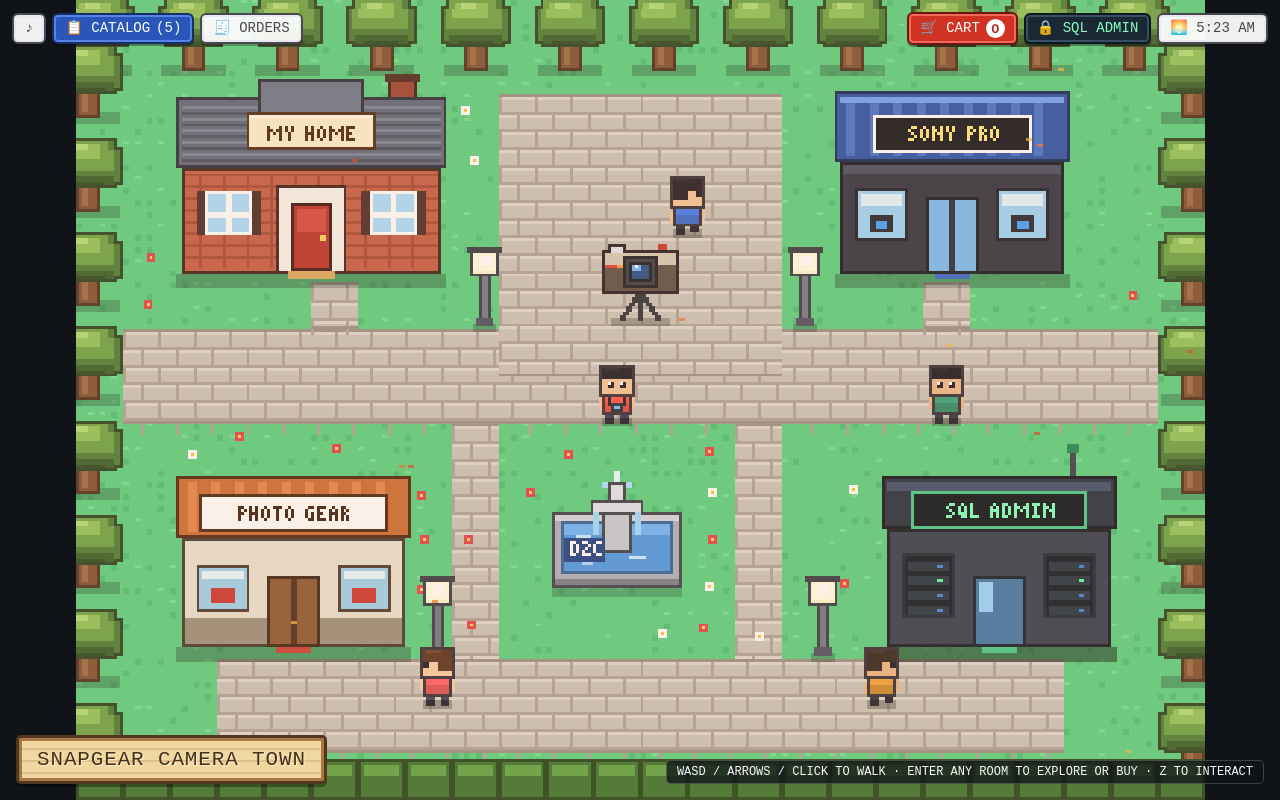
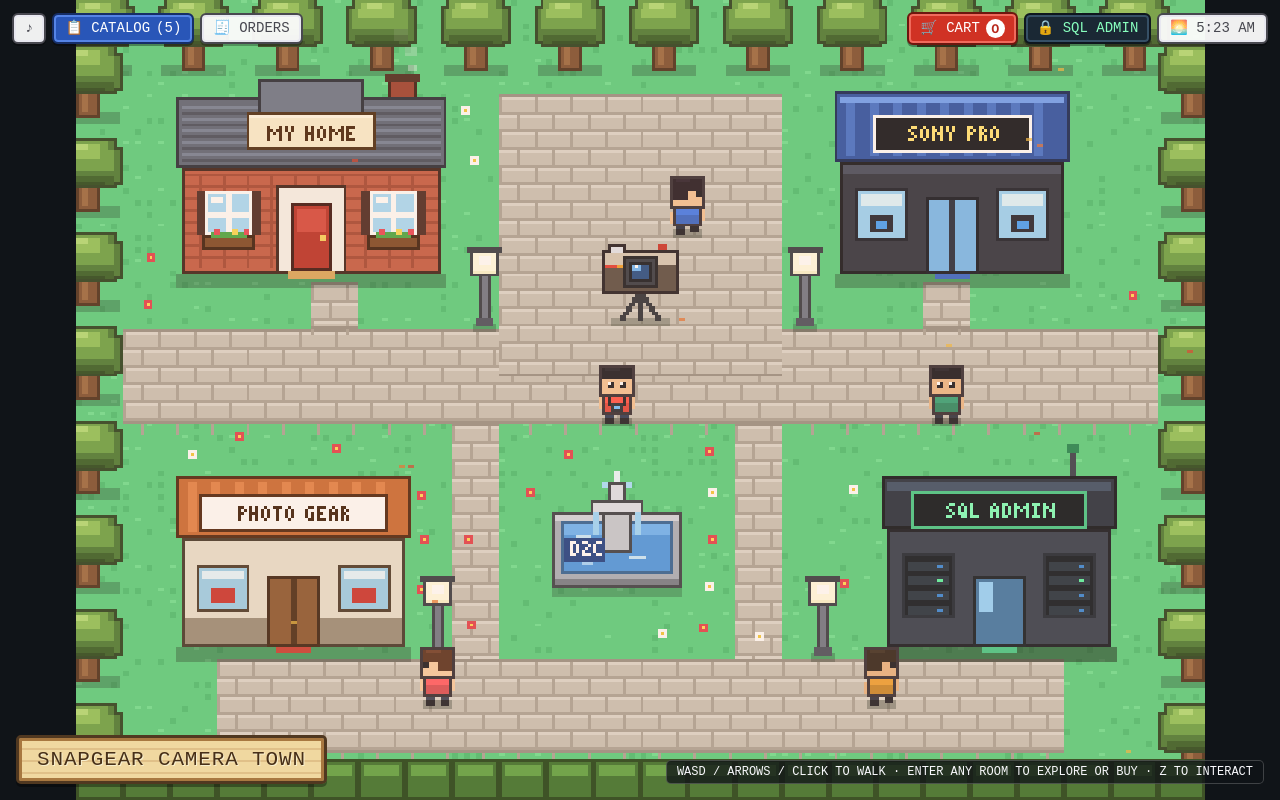
Before and after one commit to clark970417-eng/snapgear-camera-store, a website with bundled scripts: page public/index.html in a window 1280 px wide. Built offline with nearby package versions, Linux system fonts and the light colour scheme; files whose address does not match are found by name; a web font is replaced by a local one.

Commit message:
polish: enrich pixel art details, chimney smoke, idle breathing, dash dust puffs, and GBA modal transitions

```diff
--- a/public/css/style.css
+++ b/public/css/style.css
@@ -571,6 +571,24 @@ body.dlg-open #quickDock {
   flex-direction: column;
   overflow: hidden;
   color: var(--gba-ink);
+  animation: gbaPopIn 0.14s cubic-bezier(0.2, 0.9, 0.3, 1.05);
+}
+
+@keyframes gbaPopIn {
+  from { opacity: 0; transform: scale(0.96) translateY(8px); }
+  to { opacity: 1; transform: scale(1) translateY(0); }
+}
+
+.gba-win-body::-webkit-scrollbar {
+  width: 9px;
+}
+.gba-win-body::-webkit-scrollbar-track {
+  background: #eceef6;
+}
+.gba-win-body::-webkit-scrollbar-thumb {
+  background: #9aa2b8;
+  border-radius: 5px;
+  border: 2px solid #eceef6;
 }
 
 .gba-window.narrow {
--- a/public/js/pixel-world.js
+++ b/public/js/pixel-world.js
@@ -214,14 +214,21 @@ function drawMyHomeBuilding(ctx, x, y, isNight) {
   // White trim porch surround
   box(ctx, x + 36, y + 38, 24, 30, "#f4f2ec", "#3e241e");
 
-  // Windows with dark shutters
+  // Windows with dark shutters & flower planter boxes
   const wc = isNight ? "#ffe498" : "#a8dcfa";
   for (const wx of [x + 12, x + 68]) {
     px(ctx, wx - 3, y + 40, "#4c2c28", 3, 15);
     px(ctx, wx + 16, y + 40, "#4c2c28", 3, 15);
     box(ctx, wx, y + 40, 16, 15, wc, "#fcfcfc");
+    px(ctx, wx + 2, y + 42, "#ffffff", 4, 2);
     px(ctx, wx + 7, y + 41, "#fcfcfc", 2, 13);
     px(ctx, wx + 1, y + 47, "#fcfcfc", 14, 2);
+    // Cute flower planter box under window
+    box(ctx, wx - 1, y + 55, 18, 5, "#7c4a2a", "#3e2214");
+    px(ctx, wx + 2, y + 54, "#4aa848", 12, 2);
+    px(ctx, wx + 3, y + 53, "#e84858", 2, 2);
+    px(ctx, wx + 9, y + 53, "#f8d858", 2, 2);
+    px(ctx, wx + 13, y + 53, "#e84858", 2, 2);
   }
 
   // Front red cottage door
@@ -377,6 +384,7 @@ function drawChibi(ctx, x, y, opts) {
   } = opts;
 
   const step = frame === 1 ? -1 : frame === 3 ? 1 : 0;
+  const idleBob = frame === 0 && opts.bob ? opts.bob : 0;
   px(ctx, x + 3, y + 14, "rgba(18,32,26,0.3)", 10, 3);
 
   const leftLegY = y + 12 + (step < 0 ? -1 : 0);
@@ -386,36 +394,37 @@ function drawChibi(ctx, x, y, opts) {
   px(ctx, x + 4, leftLegY, pants, 3, 2);
   px(ctx, x + 9, rightLegY, pants, 3, 2);
 
-  box(ctx, x + 3, y + 6, 10, 7, shirt, OUTLINE);
-  px(ctx, x + 4, y + 7, shade(shirt, 1.18), 8, 2);
+  const by = y + idleBob;
+  box(ctx, x + 3, by + 6, 10, 7, shirt, OUTLINE);
+  px(ctx, x + 4, by + 7, shade(shirt, 1.18), 8, 2);
   if (cameraStrap) {
-    px(ctx, x + 5, y + 7, "#202228", 1, 3);
-    px(ctx, x + 10, y + 7, "#202228", 1, 3);
-    px(ctx, x + 6, y + 9, "#2a2e38", 4, 3);
-    px(ctx, x + 7, y + 10, "#70c0ff", 2, 1);
-  }
-
-  px(ctx, x + 2, y + 7 + (step > 0 ? 1 : 0), skin, 1, 4);
-  px(ctx, x + 13, y + 7 + (step < 0 ? 1 : 0), skin, 1, 4);
-
-  box(ctx, x + 2, y - 3, 12, 10, skin, OUTLINE);
-  px(ctx, x + 2, y - 4, OUTLINE, 12, 5);
-  px(ctx, x + 3, y - 3, hair, 10, 4);
-  px(ctx, x + 4, y - 3, shade(hair, 1.25), 5, 1);
+    px(ctx, x + 5, by + 7, "#202228", 1, 3);
+    px(ctx, x + 10, by + 7, "#202228", 1, 3);
+    px(ctx, x + 6, by + 9, "#2a2e38", 4, 3);
+    px(ctx, x + 7, by + 10, "#70c0ff", 2, 1);
+  }
+
+  px(ctx, x + 2, by + 7 + (step > 0 ? 1 : 0), skin, 1, 4);
+  px(ctx, x + 13, by + 7 + (step < 0 ? 1 : 0), skin, 1, 4);
+
+  box(ctx, x + 2, by - 3, 12, 10, skin, OUTLINE);
+  px(ctx, x + 2, by - 4, OUTLINE, 12, 5);
+  px(ctx, x + 3, by - 3, hair, 10, 4);
+  px(ctx, x + 4, by - 3, shade(hair, 1.25), 5, 1);
 
   if (dir === "up") {
-    px(ctx, x + 3, y - 1, hair, 10, 6);
+    px(ctx, x + 3, by - 1, hair, 10, 6);
   } else if (dir === "left") {
-    px(ctx, x + 3, y + 1, "#1e1e26", 2, 2);
-    px(ctx, x + 8, y - 1, hair, 5, 5);
+    px(ctx, x + 3, by + 1, "#1e1e26", 2, 2);
+    px(ctx, x + 8, by - 1, hair, 5, 5);
   } else if (dir === "right") {
-    px(ctx, x + 11, y + 1, "#1e1e26", 2, 2);
-    px(ctx, x + 3, y - 1, hair, 5, 5);
+    px(ctx, x + 11, by + 1, "#1e1e26", 2, 2);
+    px(ctx, x + 3, by - 1, hair, 5, 5);
   } else {
-    px(ctx, x + 5, y + 2, "#1e1e26", 2, 2);
-    px(ctx, x + 9, y + 2, "#1e1e26", 2, 2);
-    px(ctx, x + 5, y + 2, "#ffffff", 1, 1);
-    px(ctx, x + 9, y + 2, "#ffffff", 1, 1);
+    px(ctx, x + 5, by + 2, "#1e1e26", 2, 2);
+    px(ctx, x + 9, by + 2, "#1e1e26", 2, 2);
+    px(ctx, x + 5, by + 2, "#ffffff", 1, 1);
+    px(ctx, x + 9, by + 2, "#ffffff", 1, 1);
   }
 }
 
@@ -444,6 +453,7 @@ export class SnapGearPixelWorld {
     this.timeMode = "auto";
     this.cameraFlash = 0;
     this.doorAnim = null;
+    this.dustPuffs = [];
 
     this.player = {
       x: 11 * TILE,
@@ -1765,6 +1775,9 @@ export class SnapGearPixelWorld {
       if (this.player.stepAccum >= 7) {
         this.player.stepAccum = 0;
         this.player.walkFrame = (this.player.walkFrame + 1) % 4;
+        if (dash) {
+          this.dustPuffs.push({ x: this.player.x + 8, y: this.player.y + 15, life: 14 });
+        }
       }
       this.checkStepTriggers();
     } else if (this.player.path.length > 0) {
@@ -2152,6 +2165,15 @@ export class SnapGearPixelWorld {
       drawSqlAdminBuilding(ctx, 17 * TILE, 9.9 * TILE, this.tick);
       drawFountain(ctx, 10 * TILE, 10 * TILE, this.tick);
       drawPlazaCameraLandmark(ctx, 11 * TILE, 5 * TILE, this.tick, this.cameraFlash);
+      // Gentle rising chimney smoke puffs from MY HOME
+      for (let i = 0; i < 3; i++) {
+        const phase = ((this.tick + i * 32) % 96) / 96;
+        const sx = 2 * TILE + 79 + Math.round(Math.sin(phase * Math.PI * 2) * 3);
+        const sy = Math.round(1.6 * TILE - 1 - phase * 18);
+        const alpha = (1 - phase) * 0.45;
+        ctx.fillStyle = `rgba(248,248,252,${alpha.toFixed(2)})`;
+        ctx.fillRect(sx, sy, 3 + Math.round(phase * 2), 2 + Math.round(phase * 2));
+      }
       // Draw exact pixel-aligned sliding door opening inside the building's real door frame
       if (this.doorAnim && this.doorAnim.mode === "enter") {
         const d = this.doorAnim.door;
@@ -2194,6 +2216,18 @@ export class SnapGearPixelWorld {
       }
     }
 
+    // Render dash dust puffs
+    if (this.dustPuffs.length > 0) {
+      this.dustPuffs = this.dustPuffs.filter((d) => d.life > 0);
+      for (const d of this.dustPuffs) {
+        d.life--;
+        const a = (d.life / 14) * 0.65;
+        ctx.fillStyle = `rgba(240,236,224,${a.toFixed(2)})`;
+        ctx.fillRect(Math.round(d.x - 1), Math.round(d.y - (14 - d.life) * 0.15), 3, 2);
+      }
+    }
+
+    const idleBob = Math.floor(this.tick / 36) % 2;
     const entities = [
       ...cfg.npcs.map((n) => {
         const nx = n.px ?? n.tx * TILE;
@@ -2204,6 +2238,7 @@ export class SnapGearPixelWorld {
             drawChibi(ctx, Math.round(nx), Math.round(ny), {
               dir: n.dir,
               frame: n.walkFrame || 0,
+              bob: idleBob,
               hair: n.hair,
               skin: n.skin,
               shirt: n.shirt,
@@ -2217,6 +2252,7 @@ export class SnapGearPixelWorld {
           drawChibi(ctx, Math.round(this.player.x), Math.round(this.player.y), {
             dir: this.player.dir,
             frame: this.player.walkFrame,
+            bob: idleBob,
             hair: "#1e1e26",
             skin: "#f2c498",
             shirt: "#e04840",
```
